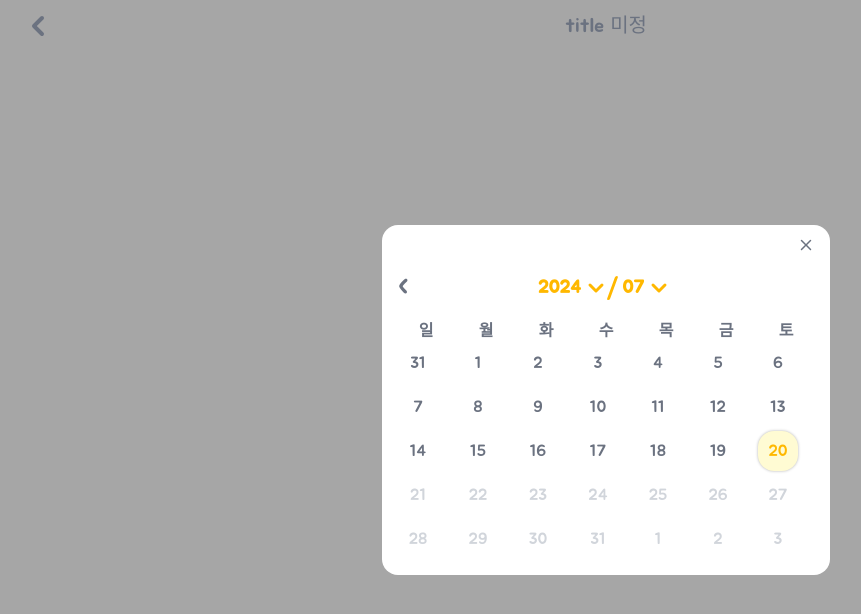
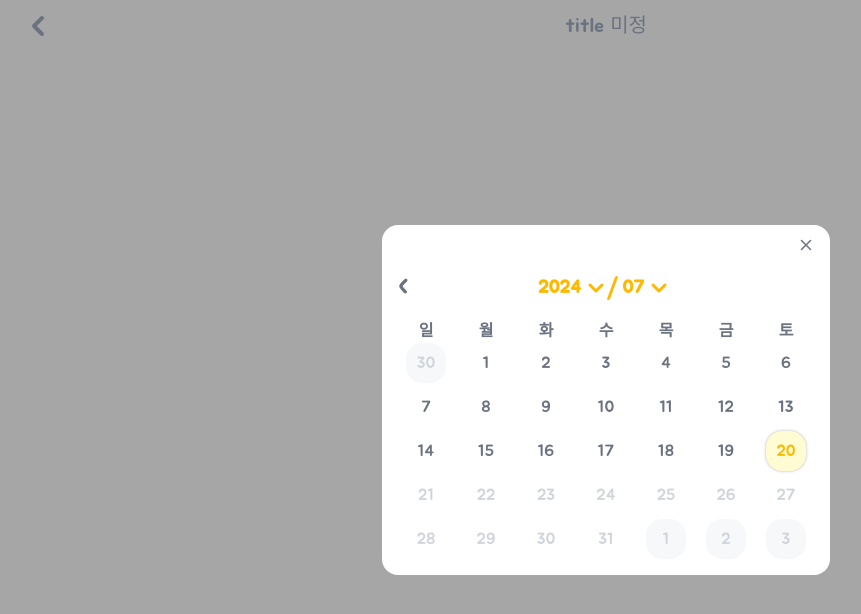
Before and after one commit to mealmory/mealmory_fe, a Next.js app: page /calendar in a window 1280 px wide. Shown: the top 614 px of the page, without its empty margins (34-895 px from the left). Built offline with nearby package versions, Linux system fonts and the light colour scheme.

Commit message:
day 안맞는 오류 수정 및 style 수정

```diff
--- a/src/app/(sub)/_componenets/Calendar.tsx
+++ b/src/app/(sub)/_componenets/Calendar.tsx
@@ -154,17 +154,8 @@ const Calendar = ({ inline }: CalendarProps) => {
   const daysInMonth = getDaysInMonth(currentYear, currentMonth);
   const days: Date[] = [];
   for (let i = 0; i < startDayOfWeek; i++) {
-    let prevMonth: number = 11,
-      prevYear: number = currentYear;
-    if (currentMonth - 2 < 0) {
-      // curMonth -2 : 현재 선택된 월의 getMonth -1 값 즉, 전 월이 12월일 경우
-      prevYear = -1;
-    } else {
-      prevMonth = currentMonth - 2;
-    }
-    days.push(new Date(prevYear, prevMonth, i - startDayOfWeek + 1));
+    days.push(new Date(currentYear, currentMonth - 1, i - startDayOfWeek + 1));
   }
-
   for (let i = 1; i <= daysInMonth; i++) {
     days.push(new Date(currentYear, currentMonth - 1, i));
   }
@@ -181,11 +172,6 @@ const Calendar = ({ inline }: CalendarProps) => {
   }
 
   function genDayFlag(day: Date) {
-    const normalizedEndDate = new Date(
-      selectedDate.getFullYear(),
-      selectedDate.getMonth(),
-      selectedDate.getDate()
-    );
     const selected =
       selectedDate.getFullYear() === day.getFullYear() &&
       selectedDate.getMonth() === day.getMonth() &&
@@ -199,14 +185,14 @@ const Calendar = ({ inline }: CalendarProps) => {
         day.getDate() - day.getDay()
       );
       const startOfWeekEndDate = new Date(
-        normalizedEndDate.getFullYear(),
-        normalizedEndDate.getMonth(),
-        normalizedEndDate.getDate() - normalizedEndDate.getDay()
+        selectedDate.getFullYear(),
+        selectedDate.getMonth(),
+        selectedDate.getDate() - selectedDate.getDay()
       );
-
-      includePeriod = startOfWeekEndDate === startOfWeekDate;
+      includePeriod =
+        startOfWeekEndDate.getTime() === startOfWeekDate.getTime();
     } else if (period === "month") {
-      includePeriod = normalizedEndDate.getMonth() === day.getMonth();
+      includePeriod = selectedDate.getMonth() === day.getMonth();
     }
 
     return {
@@ -219,7 +205,7 @@ const Calendar = ({ inline }: CalendarProps) => {
   return (
     <div className="w-full max-w-md mx-auto p-4 text-gray-500 dark:text-white flex h-full flex-col md:flex-row justify-between md:w-[820px]  gap-8 ">
       <div className="w-full h-full max-w-md mx-auto md:w-[360px] flex-1">
-        <div className="flex justify-between items-center mb-4">
+        <div className="flex items-center justify-between mb-4">
           <ArrowButton
             handleClick={handlePrevMonth}
             isNext={false}
@@ -271,7 +257,7 @@ const Calendar = ({ inline }: CalendarProps) => {
         </div>
         <div
           className={
-            "h-[calc(100%-70px)] grid grid-cols-7 gap-1 " +
+            "h-[calc(100%-70px)] grid grid-cols-7 justfy-center gap-1 " +
             (timeSelect ? "mb-2" : "")
           }
         >
@@ -339,19 +325,21 @@ const DayButton = ({
 }) => {
   return (
     <div
-      className={`text-center p-2 cursor-pointer aria-disabled:text-gray-300 aria-disabled:cursor-default w-[40px] ${
+      className={`text-center p-2 cursor-pointer mx-auto aria-disabled:text-gray-300 aria-disabled:cursor-default w-[40px] rounded-2xl ${
         selected
-          ? "bg-cuspoint text-cusorange shadow-border rounded-2xl"
+          ? "bg-cuspoint text-cusorange shadow-border"
+          : includePeriod
+          ? "bg-cusbanana shadow-border " +
+            (!isCurrentMonth ? "text-gray-300" : "")
           : !isCurrentMonth
-          ? "cursor-default"
-          : includePeriod
-          ? "rounded-2xl bg-cusbanana shadow-border"
+          ? "cursor-default bg-gray-200 bg-opacity-30 text-gray-300"
           : "text-gray-500 dark:text-white"
       }`}
       onClick={() => {
-        handleDayClick(day);
+        !disabled && handleDayClick(day);
       }}
       aria-disabled={disabled}
+      data-date={day.toLocaleDateString()}
     >
       {day.getDate()}
     </div>
```
